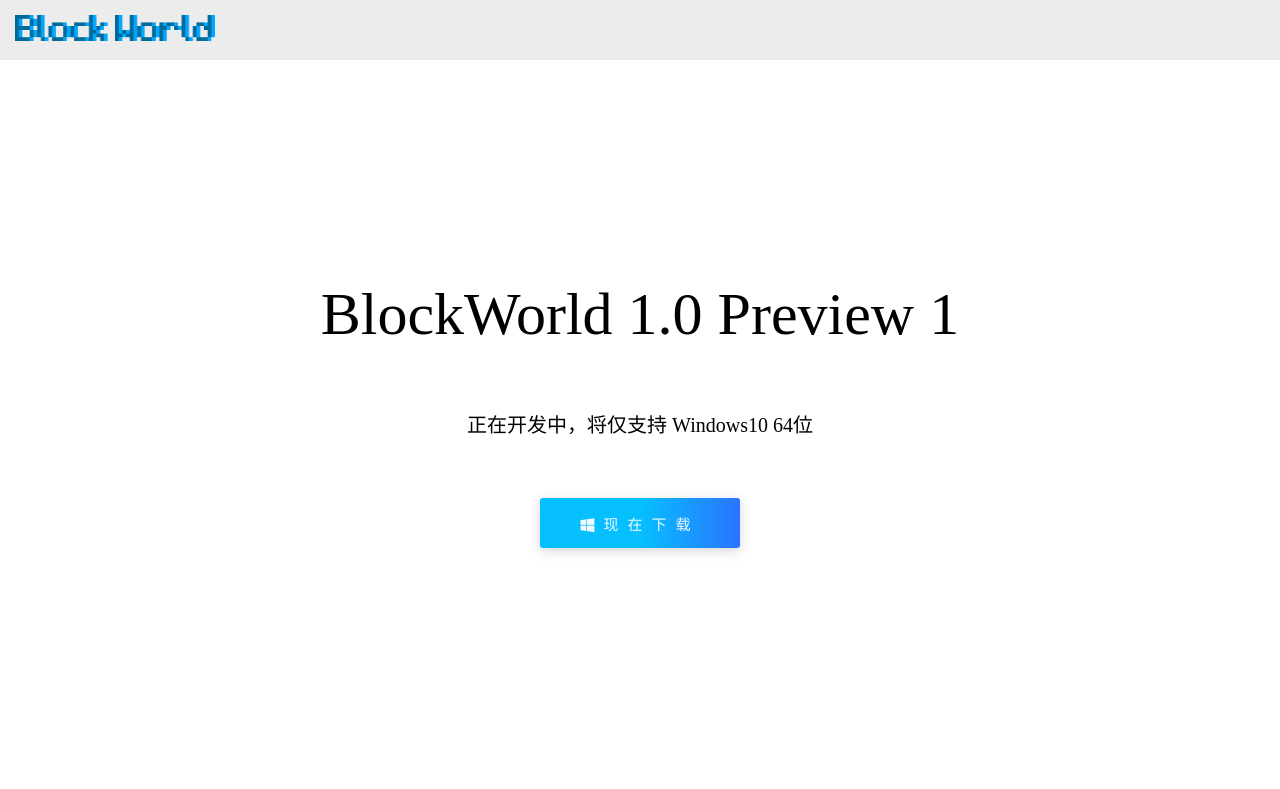
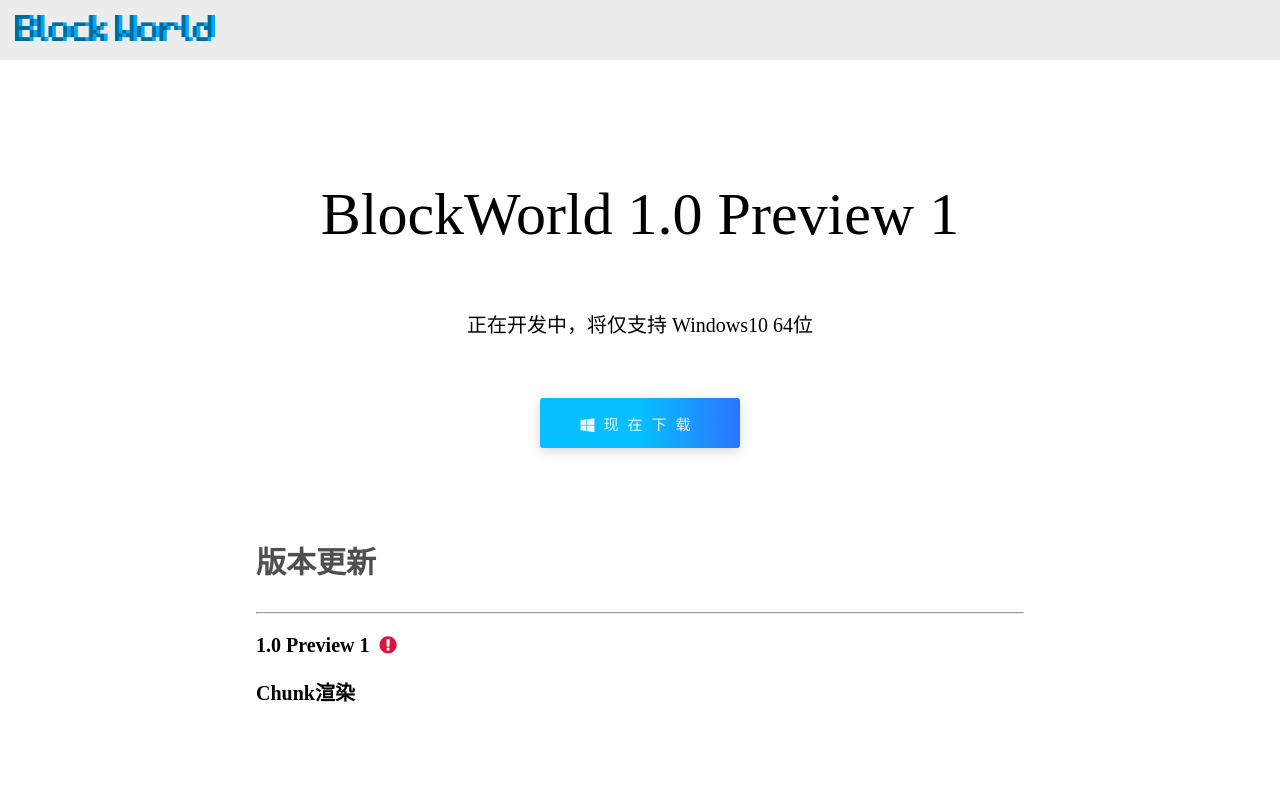
Before and after one commit to BlockWorld-Official/BlockWorld-Official.github.io, a plain HTML site: page index.html in a window 1280 px wide. Drawn offline with Linux system fonts and the light colour scheme.

Commit message:
Update 20190807 17:56

```diff
--- /dev/null
+++ b/css/Font.css
@@ -0,0 +1,16 @@
+@charset "utf-8";
+
+.title
+{
+	font-size: 30px;
+	font-weight: bold;
+	color: #4F4F4F;
+	position: relative;
+}
+
+.title-small
+{
+	font-size: 20px;
+	font-weight: bold;
+	position: relative;
+}
--- a/css/Head.css
+++ b/css/Head.css
@@ -5,3 +5,9 @@
 	padding: 15px;
 	background-color: #ECECEC;
 }
+
+.Div-center
+{
+	width: 60%;
+	margin: auto;
+}
--- a/index.html
+++ b/index.html
@@ -9,6 +9,7 @@
 <!-- InstanceEndEditable -->
 <link href="css/Head.css" rel="stylesheet" type="text/css">
 <link href="css/Button.css" rel="stylesheet" type="text/css">
+<link href="css/Font.css" rel="stylesheet" type="text/css">
 <link rel="stylesheet" href="https://cdn.staticfile.org/font-awesome/4.7.0/css/font-awesome.css">
 </head>
 
@@ -17,10 +18,16 @@
    		<img src="images/BlcokWorld-Large.png" width="200" height="26" alt=""/>
    	</div>
 <!-- InstanceBeginEditable name="EditRegion" -->
-	<div style="text-align: center">
-		<p style="position: relative; font-size: 60px; padding: 160px 0px 0px 0px">BlockWorld 1.0 Preview 1</p>
+	<div id="New Version" style="text-align: center">
+		<p style="position: relative; font-size: 60px; padding: 60px 0px 0px 0px">BlockWorld 1.0 Preview 1</p>
 		<p style="position: relative; font-size: 20px; padding: 0px 0px 40px 0px">正在开发中，将仅支持 Windows10 64位</p>
 		<button class="Button" style="font-size: 15px" onclick="alert('正在开发阶段')"><i class="fa fa-windows"></i>现在下载</button>
+	</div>
+	<div id="Version Update" class="Div-center" style="padding: 60px 0px 60px 0px">
+		<p class="title">版本更新</p>
+		<hr/>
+		<p class="title-small">1.0 Preview 1<i class="fa fa-exclamation-circle" title="此标识说明该版本尚未发布" style="padding: 0px 0px 0px 10px; color: crimson"></i></p>
+			<p class="title-small">Chunk渲染</p>
 	</div>
 <!-- InstanceEndEditable -->
 </body>
```
Also changed, not shown: 1 other file.
